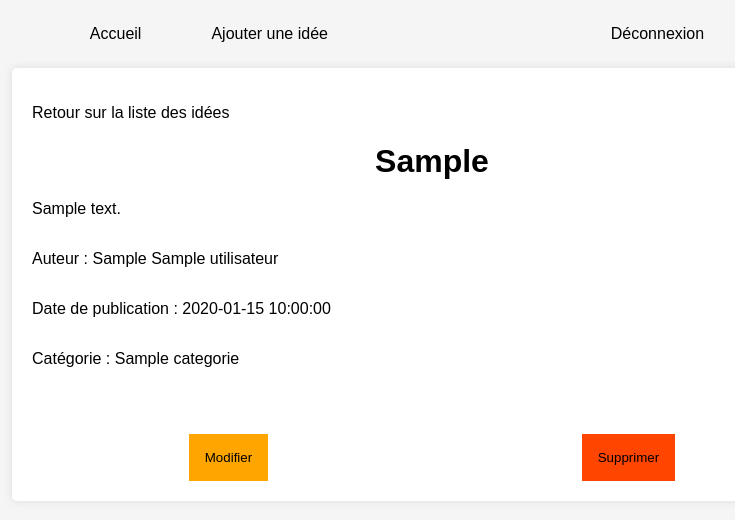
After one commit to ndourmouhammad/boite-a-idees, a PHP site: page /detail.php?id=1 in a window 1280 px wide. The commit adds this page. Shown: the top 520 px of the page, without its empty margins (208-943 px from the left). Run offline with PHP 8.4, Linux system fonts and the light colour scheme; the visitor is signed in with stand-in values (Sample User, id 1); tables that the repository leaves empty or names only in its code hold one stand-in row (values such as "Sample post").

Commit message:
update and delete

```diff
--- a/addIdea.css
+++ b/addIdea.css
@@ -85,3 +85,29 @@ input[type="submit"]:hover {
     text-decoration: none;
     color: black;
 }
+.details {
+    display: flex;
+    flex-direction: column;
+}
+
+.update-delete {
+    display: flex;
+    justify-content: space-around;
+    margin-top: 50px;
+
+}
+.update button{
+    padding: 15px;
+    border: orange 1px solid;
+    background: orange;
+}
+.delete button{
+    padding: 15px;
+    border: orangered 1px solid;
+    background: orangered;
+}
+
+.update-delete:hover {
+    cursor: pointer;
+
+}
--- a/cnx.php
+++ b/cnx.php
@@ -1,5 +1,7 @@
 <?php
-session_start();
+if (session_status() === PHP_SESSION_NONE) {
+    session_start();
+}
 // connexion à la base de données
 $dsn = 'mysql:host=localhost;dbname=idee_db;charset=utf8';
 $user = 'root';
@@ -11,39 +13,9 @@ try {
     echo 'Une erreur est survenue !' . $e->getMessage();
 }
 
-// authentification
-
-function connexion($cnx, $email, $password)
-{
-    $req = $cnx->prepare("SELECT * FROM Utilisateur WHERE email = :email AND mdp = :mdp");
-    $req->bindParam(':email', $email);
-    $req->bindParam(':mdp', $password);
-    $req->execute();
-    $utilisateur = $req->fetch(PDO::FETCH_ASSOC);
-    if ($utilisateur) {
-        // Démarrage de la session
-        session_start();
-        $_SESSION['utilisateur'] = $utilisateur;
-        return true;
-    } else {
-        return false;
-    }
-}
-
-// Vérifie si l'utilisateur est connecté
-if (isset($_SESSION['utilisateur'])) {
-    // Récupère les informations de l'utilisateur
-    $utilisateur = $_SESSION['utilisateur'];
-} else {
-    // Redirige l'utilisateur vers la page de connexion s'il n'est pas connecté
-    header("Location: login.php");
-    exit(); // Assure que le script s'arrête après la redirection
-}
-
-
 // lister les idées par catégorie
 
-$sql1 = "SELECT c.nom AS Categorie, i.libelle AS idees, DATE_FORMAT(i.date_creation, '%d %M %Y à %H:%i') AS date_ajout, u.prenom, u.nom FROM Categorie c LEFT JOIN Idees i ON c.id = i.id_cat LEFT JOIN Utilisateur u ON u.id = i.id_utilisateur ORDER BY date_ajout DESC";
+$sql1 = "SELECT i.id ,c.nom AS Categorie, i.libelle AS idees, DATE_FORMAT(i.date_creation, '%d %M %Y à %H:%i') AS date_ajout, u.prenom, u.nom FROM Categorie c LEFT JOIN Idees i ON c.id = i.id_cat LEFT JOIN Utilisateur u ON u.id = i.id_utilisateur ORDER BY date_ajout DESC";
 
 $req1 = $cnx->prepare($sql1);
 $req1->execute();
@@ -57,13 +29,14 @@ $libelle = "Votre libellé";
 $texte = "Votre texte";
 $statut = "Statut de votre idée";
 $date_creation = date("Y-m-d H:i:s");
-$id_utilisateur = $_SESSION['utilisateur']['id'];
+
 
 $categories = [
     ['id' => 1, 'nom' => 'Suggestions'],
     ['id' => 2, 'nom' => 'Recommandations'],
     ['id' => 3, 'nom' => 'Propositions'],
-    ['id' => 4, 'nom' => 'Projets']
+    ['id' => 4, 'nom' => 'Projets'],
+    ['id' => 5, 'nom' => 'Autres'],
 ];
 
 $sql2 = $cnx->prepare("INSERT INTO Idees (libelle, texte, statut, date_creation, id_cat, id_utilisateur) VALUES (:libelle, :texte, :statut, :date_creation, :id_cat, :id_utilisateur)");
--- /dev/null
+++ b/detail.php
@@ -0,0 +1,64 @@
+<?php
+require('cnx.php');
+
+
+// Vérifie si l'ID de l'idée est présent dans l'URL
+if (isset($_GET['id'])) {
+    // Récupère l'ID de l'idée depuis l'URL
+    $id = $_GET['id'];
+
+    // Exécute une requête SQL pour obtenir les détails de l'idée avec cet ID
+    $sql = $cnx->prepare("SELECT i.id, i.libelle, i.texte, i.date_creation, c.nom AS categorie, u.nom , u.prenom
+    FROM Idees i
+    JOIN Categorie c ON c.id = i.id_cat
+    JOIN Utilisateur u ON i.id_utilisateur = u.id
+    WHERE i.id = :id;");
+    $sql->execute(array(':id' => $id,));
+    $data3 = $sql->fetch(PDO::FETCH_ASSOC);
+
+    // Vérifie si l'idée existe
+    if ($data3) {
+        // Affiche les détails de l'idée
+?>
+        <!DOCTYPE html>
+        <html lang="en">
+
+        <head>
+            <meta charset="UTF-8">
+            <meta name="viewport" content="width=device-width, initial-scale=1.0">
+            <link rel="stylesheet" href="addIdea.css">
+            <title>Détails de l'idée</title>
+        </head>
+
+        <body>
+            <?php include('header.php') ?>
+
+            <div class="container">
+                <p><a href="index.php">Retour sur la liste des idées</a></p>
+                <h1><?= $data3['libelle']; ?></h1>
+                <p><?= $data3['texte']; ?></p>
+                <div class="details">
+                    <p>Auteur : <?= $data3['prenom']; ?> <?= $data3['nom']; ?></p>
+                    <p>Date de publication : <?= $data3['date_creation']; ?></p>
+                    <p>Catégorie : <?= $data3['categorie']; ?></p>
+                </div>
+                <div class="update-delete">
+                    <div class="update">
+                        <a href="update.php?id=<?= $data3['id']; ?>"><button>Modifier</button></a>
+                    </div>
+                    <div class="delete">
+                        <a href="delete.php?id=<?= $data3['id']; ?>"><button>Supprimer</button></a>
+                    </div>
+                </div>
+            </div>
+        </body>
+
+        </html>
+<?php
+    } else {
+        echo "L'idée avec l'ID spécifié n'existe pas.";
+    }
+} else {
+    echo "Aucun ID d'idée spécifié.";
+}
+?>
--- a/header.php
+++ b/header.php
@@ -1,3 +1,16 @@
+<?php
+require('cnx.php');
+
+// Vérifie si l'utilisateur est connecté
+if (isset($_SESSION['utilisateur'])) {
+    // Récupère les informations de l'utilisateur
+    $utilisateur = $_SESSION['utilisateur'];
+} else {
+    // Redirige l'utilisateur vers la page de connexion s'il n'est pas connecté
+    header("Location: login.php");
+    exit(); // Assure que le script s'arrête après la redirection
+}
+?>
 <header>
         <nav class="navbar1">
             <a href="index.php">Accueil</a>
```
Also changed, not shown: delete.php (added, +28 -0 lines), index.php (+4 -3 lines), login.php (+20 -1 lines), page-index.css (+9 -2 lines), traitement-update.php (added, +30 -0 lines), update.php (added, +48 -0 lines), updateIdee.php (added, +19 -0 lines), read.php (added).
